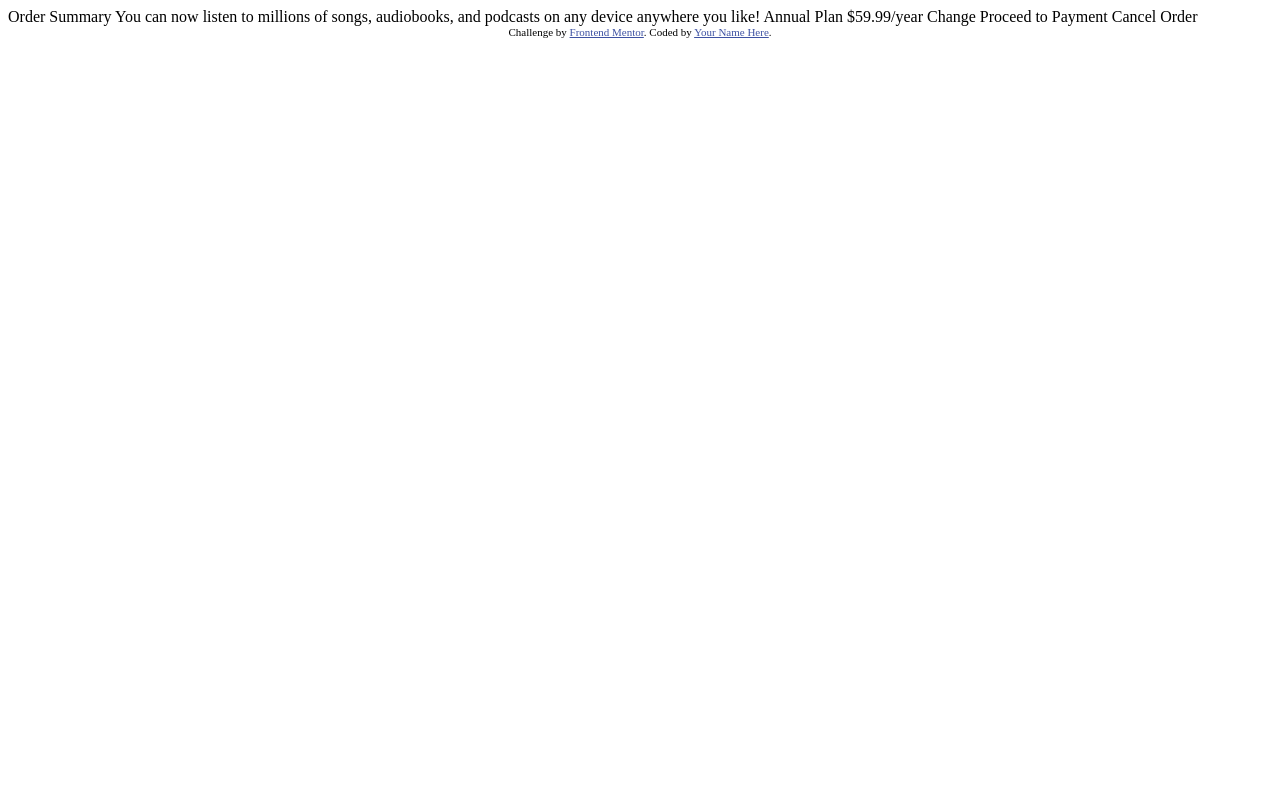
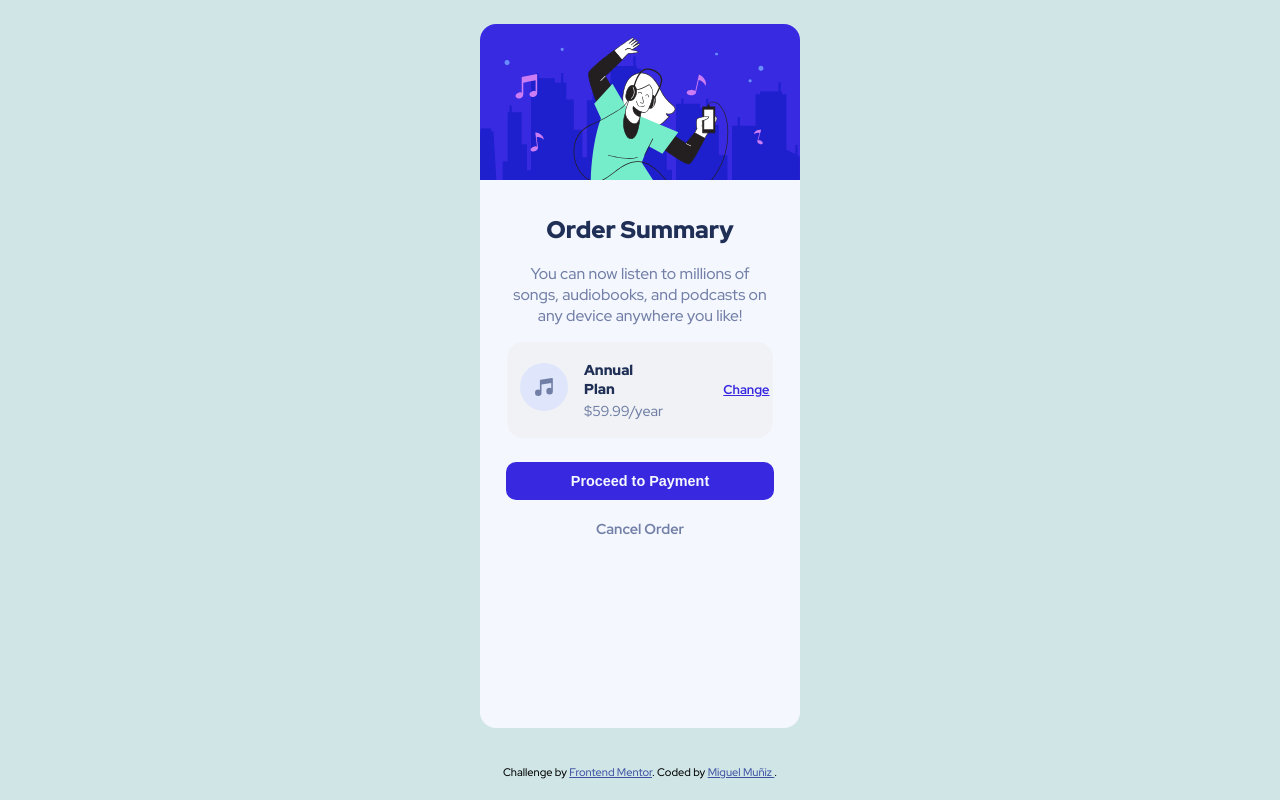
Before and after one commit to JuniorMBJR/Frontend-Mentor-Challenges, a plain HTML site: page order-summary-component-main/index.html in a window 1280 px wide. Drawn offline with Linux system fonts and the light colour scheme.

```diff
--- a/order-summary-component-main/index.html
+++ b/order-summary-component-main/index.html
@@ -5,6 +5,10 @@
   <meta name="viewport" content="width=device-width, initial-scale=1.0"> <!-- displays site properly based on user's device -->
 
   <link rel="icon" type="image/png" sizes="32x32" href="./images/favicon-32x32.png">
+  <link rel="stylesheet" href="style.css">
+  <link rel="preconnect" href="https://fonts.googleapis.com">
+  <link rel="preconnect" href="https://fonts.gstatic.com" crossorigin>
+  <link href="https://fonts.googleapis.com/css2?family=Red+Hat+Display:wght@500;700;900&display=swap" rel="stylesheet">
 
   <title>Frontend Mentor | Order summary card</title>
 
@@ -15,23 +19,33 @@
   </style>
 </head>
 <body>
+  <main>
+    <article class="container">
+       <img src="/order-summary-component-main/images/illustration-hero.svg" alt="image-hero" class="img">
+        <h1 class="title">Order Summary</h1>
+        <p class="description">You can now listen to millions of songs, audiobooks, and podcasts on any
+          device anywhere you like!</p>
+        <section class="container-price">
+          <div class="logo">
+            <svg xmlns="http://www.w3.org/2000/svg" width="48" height="48"><g fill="none" fill-rule="evenodd"><circle cx="24" cy="24" r="24" fill="#DFE6FB"/><path fill="#717FA6" fill-rule="nonzero" d="M32.574 15.198a.81.81 0 00-.646-.19L20.581 16.63a.81.81 0 00-.696.803V26.934a3.232 3.232 0 00-1.632-.44A3.257 3.257 0 0015 29.747 3.257 3.257 0 0018.253 33a3.257 3.257 0 003.253-3.253v-8.37l9.726-1.39v5.327a3.232 3.232 0 00-1.631-.441 3.257 3.257 0 00-3.254 3.253 3.257 3.257 0 003.254 3.253 3.257 3.257 0 003.253-3.253V15.81a.81.81 0 00-.28-.613z"/></g></svg>
+          </div>
+          <div class="container-title">
+            <h3 class="title-price">Annual Plan</h3>
+            <p class="price">$59.99/year</p>
+          </div>
+          <a href="#" class="change">Change</a>
+        </section>
+        <input type="button" value="Proceed to Payment" class="button">
+        <a href="#" class="cancel">Cancel Order</a>
+    </article>
+  </main>
+  <footer>
+    <div class="attribution">
+      Challenge by <a href="https://www.frontendmentor.io?ref=challenge" target="_blank">Frontend Mentor</a>.
+      Coded by <a href="#">Miguel Muñiz
+      </a>.
+    </div>
+  </footer>
 
-  Order Summary
-
-  You can now listen to millions of songs, audiobooks, and podcasts on any
-  device anywhere you like!
-
-  Annual Plan
-  $59.99/year
-
-  Change
-
-  Proceed to Payment
-  Cancel Order
-
-  <div class="attribution">
-    Challenge by <a href="https://www.frontendmentor.io?ref=challenge" target="_blank">Frontend Mentor</a>.
-    Coded by <a href="#">Your Name Here</a>.
-  </div>
 </body>
 </html>
--- /dev/null
+++ b/order-summary-component-main/style.css
@@ -0,0 +1,99 @@
+:root {
+    --color-primary1: hsl(225, 100%, 94%);
+    --color-primary2: hsl(245, 75%, 52%);
+    --color-neutral1: hsl(225, 100%, 98%);
+    --color-neutral2: hsl(224, 23%, 55%);
+    --color-neutral3: hsl(223, 47%, 23%);
+}
+
+
+body {
+    font-family: 'Red Hat Display', sans-serif;
+    justify-content: center;
+    background-color: rgb(208, 230, 230);
+}
+
+.container {
+    display: flex;
+    flex-flow: wrap column;
+    align-items: center;
+    margin: 1.5em auto 2.3em;
+    background-color: var(--color-neutral1);
+    width: 25vw;
+    height: 88vh;
+    border-radius: 1em;
+}
+
+.img {
+    width: 100%;
+    border-radius: 1em 1em 0 0;
+}
+
+.title {
+    text-align: center;
+    font-weight: 900;
+    color:var(--color-neutral3);
+    margin-top: 1.4em;
+    margin-bottom: .1em;
+}
+
+.description {
+    text-align: center;
+    color: var(--color-neutral2);
+    font-size: .98rem;
+    width: 80%;
+}
+
+.container-price {
+    display: flex;
+    align-items: center;
+    padding: .8rem;
+    background-color: rgb(240, 242, 245);
+    width: 75%;
+    height: 10%;
+    border-radius: 1em;
+    margin-bottom: 1.5em;
+}
+
+.logo {
+    border-radius: 10em;
+    margin-right: 1em;
+}
+
+.title-price {
+    color: var(--color-neutral3);
+    font-size: .9em;
+    font-weight: 900;
+}
+
+.price {
+    font-size: .9em;
+    color: var(--color-neutral2);
+    margin-top: -.8em;
+}
+
+.change {
+    margin-left: 4.7em;
+    font-size: .8rem;
+    color: var(--color-primary2);
+    font-weight: 600;
+}
+
+.button {
+    background-color: var(--color-primary2);
+    width: 84%;
+    padding: .7rem;
+    border-radius: .7em;
+    color: var(--color-neutral1);
+    font-weight: 700;
+    font-size: .9em;
+    border-style: none;
+}
+
+.cancel {
+    margin-top: 1.3em;
+    color: var(--color-neutral2);
+    font-size: .9em;
+    font-weight: 700;
+    text-decoration: none;
+}
```
